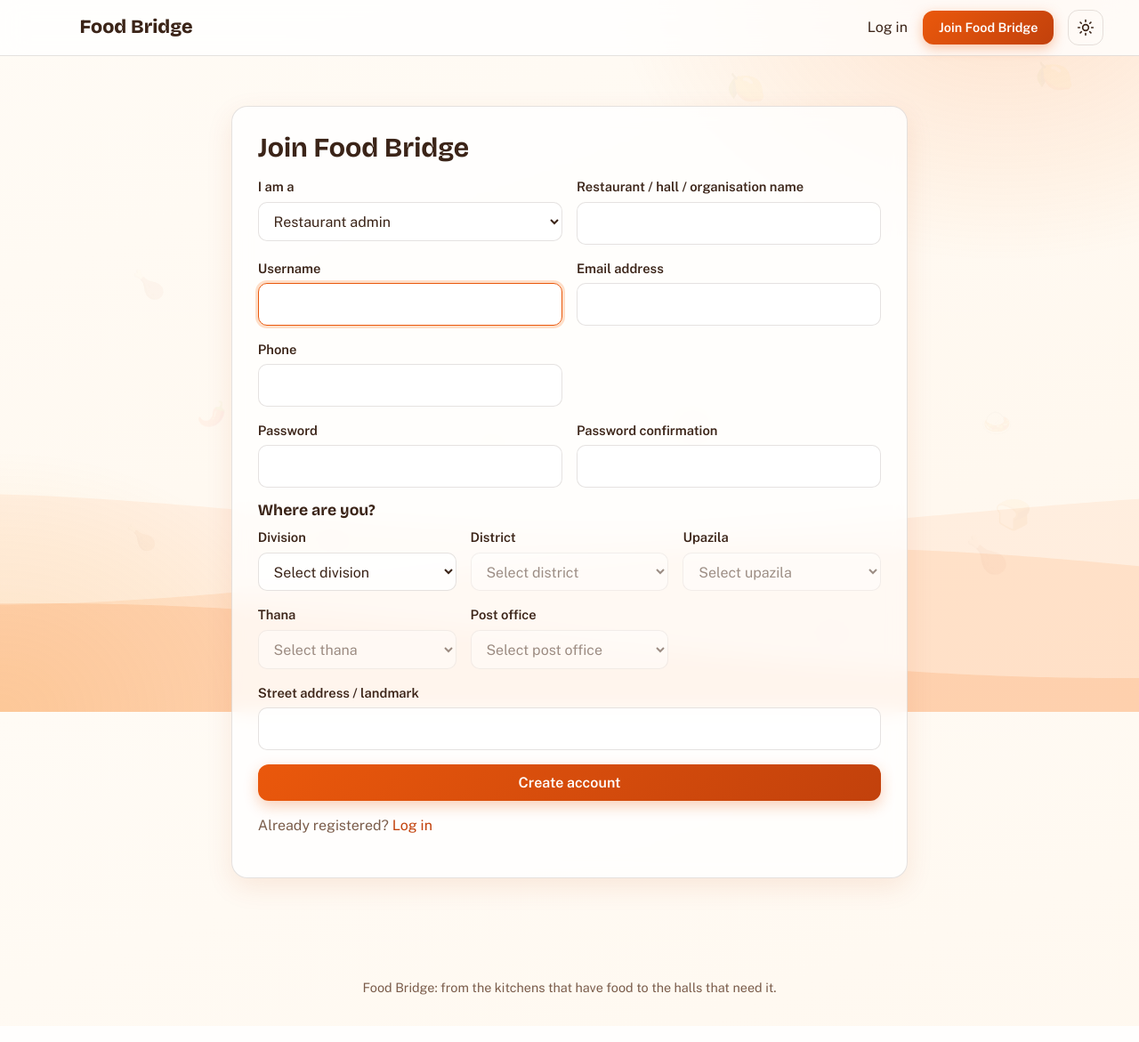
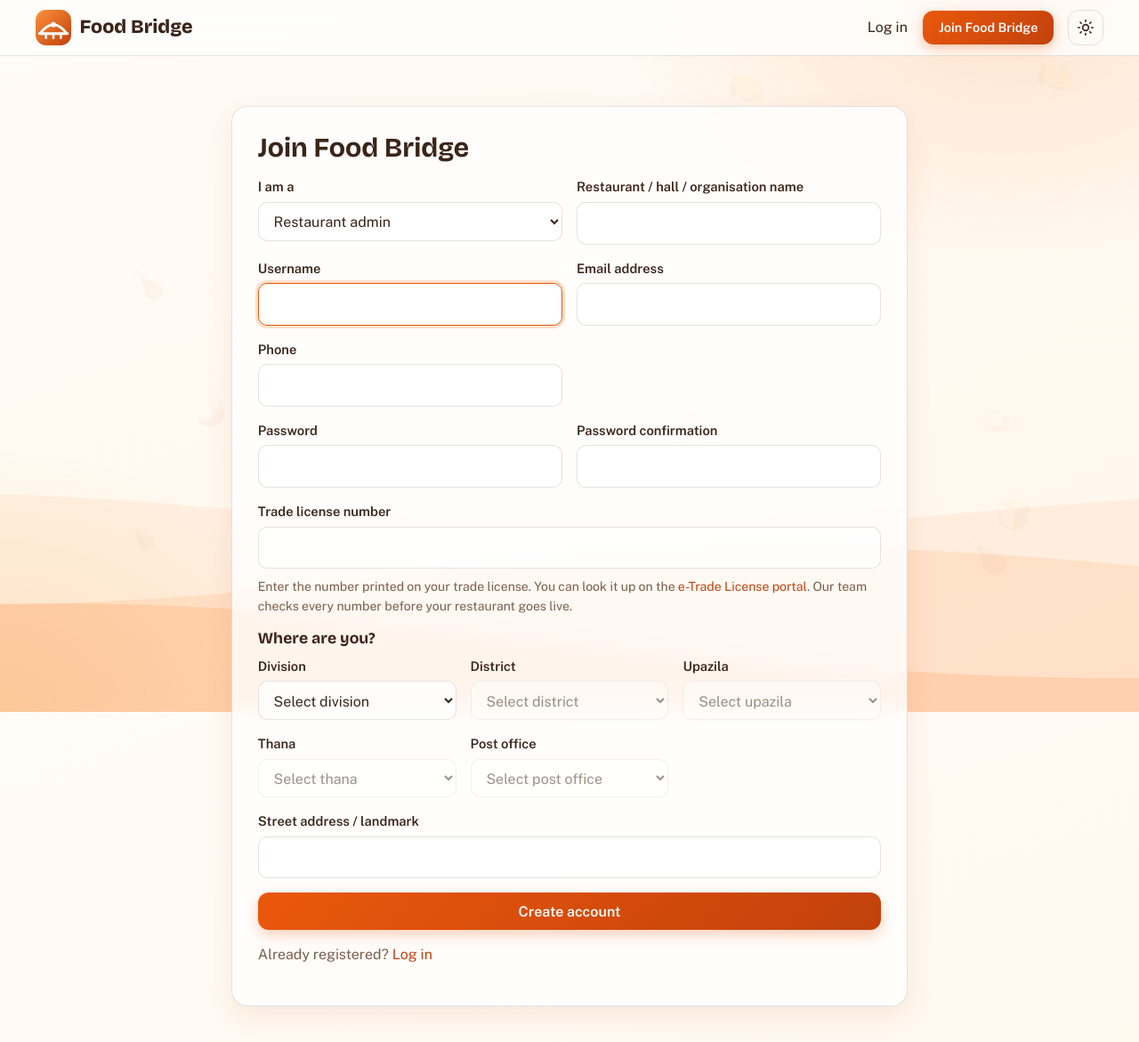
Before and after one commit to arghochowdhury/Food-Bridge, a Django app: page /register/ in a window 1280 px wide. Shown: the top 1171 px of the page at 89% size. Run offline with Django 4.2, Linux system fonts and the light colour scheme; data comes from the database, SQL or seed files in the repository; both versions use the stored data as it was after the commit.

Commit message:
Added features and updated project

```diff
--- a/core/forms.py
+++ b/core/forms.py
@@ -1,6 +1,11 @@
+import re
+from datetime import timedelta
+
 from django import forms
 from django.contrib.auth.forms import UserCreationForm
+from django.core.exceptions import ValidationError
 from django.db import transaction
+from django.utils import timezone
 
 from .models import (ConventionHall, District, Division, FoodItem, PostOffice,
                      Restaurant, Thana, Upazila, User)
@@ -26,10 +31,26 @@ def validate_location(form):
             form.add_error(child, f"This {child.replace('_', ' ')} does not belong to the selected {parent}.")
 
 
+LICENSE_RE = re.compile(r"^[A-Za-z0-9][A-Za-z0-9/\-.\s]{3,38}[A-Za-z0-9]$")
+
+
+def validate_license(value, exclude_pk=None):
+    value = re.sub(r"\s+", " ", (value or "").strip()).upper()
+    if not LICENSE_RE.match(value):
+        raise ValidationError("Enter a valid trade license number (letters, digits, / - . only, 5 to 40 characters).")
+    qs = Restaurant.objects.filter(trade_license_no__iexact=value)
+    if exclude_pk:
+        qs = qs.exclude(pk=exclude_pk)
+    if qs.exists():
+        raise ValidationError("This trade license number is already registered on Food Bridge.")
+    return value
+
+
 class RegisterForm(UserCreationForm):
     role = forms.ChoiceField(choices=User.ROLE_CHOICES, label="I am a")
     org_name = forms.CharField(max_length=120, label="Restaurant / hall / organisation name")
     phone = forms.CharField(max_length=20, required=False, label="Phone")
+    trade_license_no = forms.CharField(max_length=40, required=False, label="Trade license number")
 
     class Meta:
         model = User
@@ -43,6 +64,18 @@ class RegisterForm(UserCreationForm):
     def clean(self):
         super().clean()
         validate_location(self)
+        role = self.cleaned_data.get("role")
+        lic = (self.cleaned_data.get("trade_license_no") or "").strip()
+        if role == User.RESTAURANT:
+            if not lic:
+                self.add_error("trade_license_no", "Restaurants must enter a trade license number.")
+            else:
+                try:
+                    self.cleaned_data["trade_license_no"] = validate_license(lic)
+                except ValidationError as e:
+                    self.add_error("trade_license_no", e)
+        else:
+            self.cleaned_data["trade_license_no"] = ""
         return self.cleaned_data
 
     @transaction.atomic
@@ -51,8 +84,10 @@ class RegisterForm(UserCreationForm):
         user.role = self.cleaned_data["role"]
         user.save()
         model = Restaurant if user.role == User.RESTAURANT else ConventionHall
+        extra = {"trade_license_no": self.cleaned_data["trade_license_no"]} if user.role == User.RESTAURANT else {}
         model.objects.create(
             owner=user,
+            **extra,
             name=self.cleaned_data["org_name"],
             phone=self.cleaned_data.get("phone", ""),
             address=self.cleaned_data.get("address", ""),
@@ -61,9 +96,45 @@ class RegisterForm(UserCreationForm):
         return user
 
 
+class LicenseForm(forms.Form):
+    trade_license_no = forms.CharField(max_length=40, label="Trade license number")
+
+    def __init__(self, *args, restaurant=None, **kwargs):
+        super().__init__(*args, **kwargs)
+        self.restaurant = restaurant
+
+    def clean_trade_license_no(self):
+        return validate_license(self.cleaned_data["trade_license_no"],
+                                exclude_pk=self.restaurant.pk if self.restaurant else None)
+
+
 class FoodItemForm(forms.ModelForm):
+    duration_hours = forms.IntegerField(
+        min_value=1, max_value=720, required=False, label="Or available for the next (hours)",
+        widget=forms.NumberInput(attrs={"min": "1", "max": "720", "placeholder": "e.g. 3"}))
+
     class Meta:
         model = FoodItem
-        fields = ["name", "description", "quality", "price", "quantity", "image", "is_active"]
-        widgets = {"price": forms.NumberInput(attrs={"step": "0.01", "min": "0"}),
-                   "quantity": forms.NumberInput(attrs={"min": "0"})}
+        fields = ["name", "description", "quality", "price", "quantity", "image", "is_active", "available_until"]
+        widgets = {
+            "price": forms.NumberInput(attrs={"step": "0.01", "min": "0"}),
+            "quantity": forms.NumberInput(attrs={"min": "0"}),
+            "available_until": forms.DateTimeInput(attrs={"type": "datetime-local"}, format="%Y-%m-%dT%H:%M"),
+        }
+        labels = {"available_until": "Available until (date and time)"}
+
+    def __init__(self, *args, **kwargs):
+        super().__init__(*args, **kwargs)
+        self.fields["available_until"].input_formats = [
+            "%Y-%m-%dT%H:%M", "%Y-%m-%dT%H:%M:%S", "%Y-%m-%d %H:%M", "%Y-%m-%d %H:%M:%S"]
+
+    def clean(self):
+        cleaned = super().clean()
+        until, hours = cleaned.get("available_until"), cleaned.get("duration_hours")
+        if until and hours:
+            self.add_error("duration_hours", "Use either an end date and time, or a number of hours, not both.")
+        elif hours:
+            cleaned["available_until"] = timezone.now() + timedelta(hours=hours)
+        elif until and until <= timezone.now():
+            self.add_error("available_until", "Choose a time in the future, or clear this field for no time limit.")
+        return cleaned
--- a/core/static/css/style.css
+++ b/core/static/css/style.css
@@ -143,3 +143,14 @@ th{font-size:.9rem;color:var(--muted);background:rgba(249,115,22,.07)} tfoot td{
   .links.open{display:flex} .icon-btn#themeToggle{margin-left:auto}
 }
 @media(prefers-reduced-motion:reduce){*{transition:none!important;animation:none!important}}
+
+/* trade license banner + availability timer */
+[hidden]{display:none!important}
+.hint{font-size:.88rem;margin:-.4rem 0 1rem}
+.banner{padding:.8rem 1rem;border-radius:12px;background:var(--glass);border:1px solid var(--line);margin-bottom:1rem}
+.banner.pending{border-left:5px solid var(--amber)} .banner.verified{border-left:5px solid var(--ok)} .banner.rejected{border-left:5px solid var(--danger)}
+.timer-box{border:1px dashed var(--line);border-radius:var(--r);padding:1rem 1.1rem 0;margin:0 0 1rem}
+.timer-box p{margin:0 0 1rem;font-size:.9rem}
+.countdown{font-weight:600;font-variant-numeric:tabular-nums;color:var(--accent-text)}
+.countdown.urgent{color:var(--danger)} .countdown.ended{color:var(--muted)}
+.card.expired,.card.closed{opacity:.6} .card.expired .thumb,.card.closed .thumb{filter:grayscale(1)}
--- a/core/static/js/main.js
+++ b/core/static/js/main.js
@@ -82,3 +82,36 @@
   const div = el.division, pre = div.dataset.selected; div.dataset.selected = '';
   if (pre) { div.value = pre; if (div.value) load(1, div.value); }
 })();
+
+
+/* availability countdowns: <span class="countdown" data-end="ISO time"> */
+(function () {
+  const els = [...document.querySelectorAll('.countdown[data-end]')];
+  if (!els.length) return;
+  const meta = document.querySelector('meta[name="server-now"]');
+  const offset = meta ? new Date(meta.content).getTime() - Date.now() : 0;   // follow the server clock
+  const pad = n => String(n).padStart(2, '0');
+  function fmt(ms) {
+    const s = Math.floor(ms / 1000), d = Math.floor(s / 86400);
+    return (d ? d + 'd ' : '') + pad(Math.floor(s % 86400 / 3600)) + ':' + pad(Math.floor(s % 3600 / 60)) + ':' + pad(s % 60);
+  }
+  document.addEventListener('countdown:end', e => {
+    const card = e.target.closest('.card'); if (card) card.classList.add('expired');
+  });
+  function tick() {
+    const now = Date.now() + offset;
+    els.forEach(el => {
+      if (el.classList.contains('ended')) return;
+      const left = new Date(el.dataset.end).getTime() - now;
+      if (isNaN(left)) return;
+      if (left <= 0) {
+        el.textContent = 'Time over'; el.classList.add('ended'); el.classList.remove('urgent');
+        el.dispatchEvent(new CustomEvent('countdown:end', { bubbles: true }));
+        return;
+      }
+      el.textContent = 'Ends in ' + fmt(left);
+      el.classList.toggle('urgent', left < 3600000);
+    });
+  }
+  tick(); setInterval(tick, 1000);
+})();
--- a/core/templates/base.html
+++ b/core/templates/base.html
@@ -3,6 +3,7 @@
 <head>
 <meta charset="utf-8">
 <meta name="viewport" content="width=device-width, initial-scale=1">
+<meta name="server-now" content="{% now 'c' %}">
 <title>{% block title %}Food Bridge{% endblock %} | Food Bridge</title>
 <script>document.documentElement.dataset.theme=localStorage.getItem('fb-theme')||(matchMedia('(prefers-color-scheme: dark)').matches?'dark':'light');</script>
 <link rel="preconnect" href="https://fonts.googleapis.com">
@@ -15,8 +16,8 @@
 
 <header class="nav">
   <a class="brand" href="{% url 'home' %}">
-    <svg class="logo" viewBox="0 0 48 48" width="40" height="40" aria-hidden="true"><stop offset="0" stop-color="#8b1e2d"/><stop offset="1" stop-color="#d4a84b"/>
-      <defs><linearGradient id="lg" x1="0" y1="0" x2="1" y2="1"><stop offset="0"
+    <svg class="logo" viewBox="0 0 48 48" width="40" height="40" aria-hidden="true">
+      <defs><linearGradient id="lg" x1="0" y1="0" x2="1" y2="1"><stop offset="0" stop-color="#FB923C"/><stop offset="1" stop-color="#C2410C"/></linearGradient></defs>
       <rect width="48" height="48" rx="14" fill="url(#lg)"/>
       <path d="M6 32 Q24 8 42 32" fill="none" stroke="#fff" stroke-width="3.5" stroke-linecap="round"/>
       <path d="M5 32 H43" stroke="#fff" stroke-width="3.5" stroke-linecap="round"/>
--- a/core/templates/register.html
+++ b/core/templates/register.html
@@ -15,6 +15,12 @@
       {% include "_field.html" with field=form.password1 %}
       {% include "_field.html" with field=form.password2 %}
     </div>
+    <div id="license-box">
+      {% include "_field.html" with field=form.trade_license_no %}
+      <p class="muted hint">Enter the number printed on your trade license. You can look it up on the
+        <a href="https://etradelicense.gov.bd" target="_blank" rel="noopener">e-Trade License portal</a>.
+        Our team checks every number before your restaurant goes live.</p>
+    </div>
     <h4>Where are you?</h4>
     {% include "_location.html" with loc_required=True %}
     {% for e in form.division.errors %}<small class="err">{{ e }}</small>{% endfor %}
@@ -28,4 +34,14 @@
   <p class="muted">Already registered? <a href="{% url 'login' %}">Log in</a></p>
 </div>
 {% endblock %}
-{% block scripts %}{% endblock %}
+{% block scripts %}
+<script>
+(function(){
+  const role=document.getElementById('id_role'), box=document.getElementById('license-box'),
+        input=document.getElementById('id_trade_license_no');
+  if(!role||!box||!input) return;
+  function sync(){ const on=role.value==='restaurant'; box.hidden=!on; input.required=on; }
+  role.addEventListener('change',sync); sync();
+})();
+</script>
+{% endblock %}
--- a/core/urls.py
+++ b/core/urls.py
@@ -11,6 +11,7 @@ urlpatterns = [
     path("dashboard/", views.dashboard, name="dashboard"),
 
     path("restaurant/", views.restaurant_dashboard, name="restaurant_dashboard"),
+    path("restaurant/license/", views.restaurant_license, name="restaurant_license"),
     path("restaurant/food/add/", views.food_add, name="food_add"),
     path("restaurant/food/<int:pk>/edit/", views.food_edit, name="food_edit"),
     path("restaurant/food/<int:pk>/delete/", views.food_delete, name="food_delete"),
--- a/core/views.py
+++ b/core/views.py
@@ -13,7 +13,7 @@ from django.utils import timezone
 from django.utils.dateparse import parse_date
 from django.views.decorators.http import require_POST
 
-from .forms import LEVELS, FoodItemForm, RegisterForm
+from .forms import LEVELS, FoodItemForm, LicenseForm, RegisterForm
 from .models import (ConventionHall, District, Division, FoodItem, Notification, Order,
                      OrderItem, PostOffice, Restaurant, Thana, Upazila, User)
 from .pdf import build_bill_pdf
@@ -60,7 +60,7 @@ def clean_selection(source, defaults=None):
 
 # ---------------- public pages ----------------
 def home(request):
-    ctx = {"n_restaurants": Restaurant.objects.count(), "n_halls": ConventionHall.objects.count(),
+    ctx = {"n_restaurants": Restaurant.objects.filter(verification_status=Restaurant.VERIFIED).count(), "n_halls": ConventionHall.objects.count(),
            "n_orders": Order.objects.filter(status=Order.CONFIRMED).count()}
     return render(request, "home.html", ctx)
 
@@ -72,7 +72,11 @@ def register(request):
     if request.method == "POST" and form.is_valid():
         user = form.save()
         login(request, user)
-        messages.success(request, "Welcome to Food Bridge! Your account is ready.")
+        if user.role == User.RESTAURANT:
+            messages.info(request, "Welcome to Food Bridge! Your trade license is now under review. "
+                                   "You can add food items as soon as it is verified.")
+        else:
+            messages.success(request, "Welcome to Food Bridge! Your account is ready.")
         return redirect("dashboard")
     sel = clean_selection(request.POST if request.method == "POST" else None)
     return render(request, "register.html", {"form": form, "divisions": Division.objects.all(), "sel": sel})
@@ -113,6 +117,9 @@ def restaurant_dashboard(request):
 
 @role_required(User.RESTAURANT)
 def food_add(request):
+    if not request.profile.is_verified:
+        messages.error(request, "Your trade license must be verified before you can add food items.")
+        return redirect("restaurant_dashboard")
     form = FoodItemForm(request.POST or None, request.FILES or None)
     if request.method == "POST" and form.is_valid():
         item = form.save(commit=False)
@@ -141,6 +148,24 @@ def food_delete(request, pk):
     item.delete()
     messages.success(request, "Food item deleted.")
     return redirect("restaurant_dashboard")
+
+
+@role_required(User.RESTAURANT)
+def restaurant_license(request):
+    r = request.profile
+    if r.is_verified:
+        messages.info(request, "Your trade license is already verified.")
+        return redirect("restaurant_dashboard")
+    form = LicenseForm(request.POST or None, restaurant=r, initial={"trade_license_no": r.trade_license_no})
+    if request.method == "POST" and form.is_valid():
+        r.trade_license_no = form.cleaned_data["trade_license_no"]
+        r.verification_status = Restaurant.PENDING
+        r.verification_note = ""
+        r.verified_at = None
+        r.save()
+        messages.success(request, "License number submitted. We will review it shortly.")
+        return redirect("restaurant_dashboard")
+    return render(request, "license_form.html", {"form": form, "restaurant": r})
 
 
 @role_required(User.RESTAURANT)
@@ -201,8 +226,10 @@ def find_restaurants(request):
     has_query = any(request.GET.get(l) for l in LEVELS)
     sel = clean_selection(request.GET if has_query else None, defaults=hall)
 
-    base = Restaurant.objects.annotate(
-        stock_items=Count("items", filter=Q(items__quantity__gt=0, items__is_active=True))
+    avail = (Q(items__is_active=True, items__quantity__gt=0)
+             & (Q(items__available_until__isnull=True) | Q(items__available_until__gt=timezone.now())))
+    base = Restaurant.objects.filter(verification_status=Restaurant.VERIFIED).annotate(
+        stock_items=Count("items", filter=avail)
     ).filter(stock_items__gt=0).select_related("post_office", "thana", "upazila", "district", "division")
 
     qs = base
@@ -220,8 +247,7 @@ def find_restaurants(request):
 
 @role_required(User.HALL)
 def place_order(request, pk):
-    restaurant = get_object_or_404(Restaurant, pk=pk)
-    foods = restaurant.items.filter(is_active=True, quantity__gt=0)
+    restaurant = get_object_or_404(Restaurant, pk=pk, verification_status=Restaurant.VERIFIED)
 
     if request.method == "POST":
         errors, lines = [], []
@@ -234,17 +260,21 @@ def place_order(request, pk):
             errors.append("Enter the number of guests (at least 1).")
         if not event_date or event_date < timezone.localdate():
             errors.append("Choose an event date that is today or later.")
-        for f in foods:
+        # Re-check availability on the server: a countdown that ended means the item cannot be ordered.
+        for f in restaurant.items.filter(is_active=True):
             try:
                 per_person = int(request.POST.get(f"pp_{f.id}") or 0)
             except ValueError:
                 per_person = 0
             if per_person > 0 and guests > 0:
+                if not f.is_available:
+                    errors.append(f"{f.name}: its availability time is over or it is out of stock, so it cannot be ordered.")
+                    continue
                 need = per_person * guests
                 if need > f.quantity:
                     errors.append(f"{f.name}: you need {need} but only {f.quantity} are in stock.")
                 lines.append((f, per_person, need))
-        if not lines:
+        if not lines and not errors:
             errors.append("Select at least one food item.")
         if not errors:
             with transaction.atomic():
@@ -265,6 +295,7 @@ def place_order(request, pk):
         for e in errors:
             messages.error(request, e)
 
+    foods = restaurant.items.available()
     return render(request, "place_order.html", {"restaurant": restaurant, "foods": foods,
                                                 "today": timezone.localdate().isoformat()})
 
```
Also changed, not shown: core/admin.py (+46 -1 lines), core/management/verify_restaurants.py (added, +27 -0 lines), core/models.py (+37 -0 lines), core/templates/food_form.html (+17 -5 lines), core/templates/license_form.html (added, +16 -0 lines), core/templates/place_order.html (+7 -0 lines), core/templates/restaurant_dashboard.html (+19 -2 lines), core/migrations/0002_fooditem_available_until_restaurant_trade_license_no_and_more.py (added), db.sqlite3.
